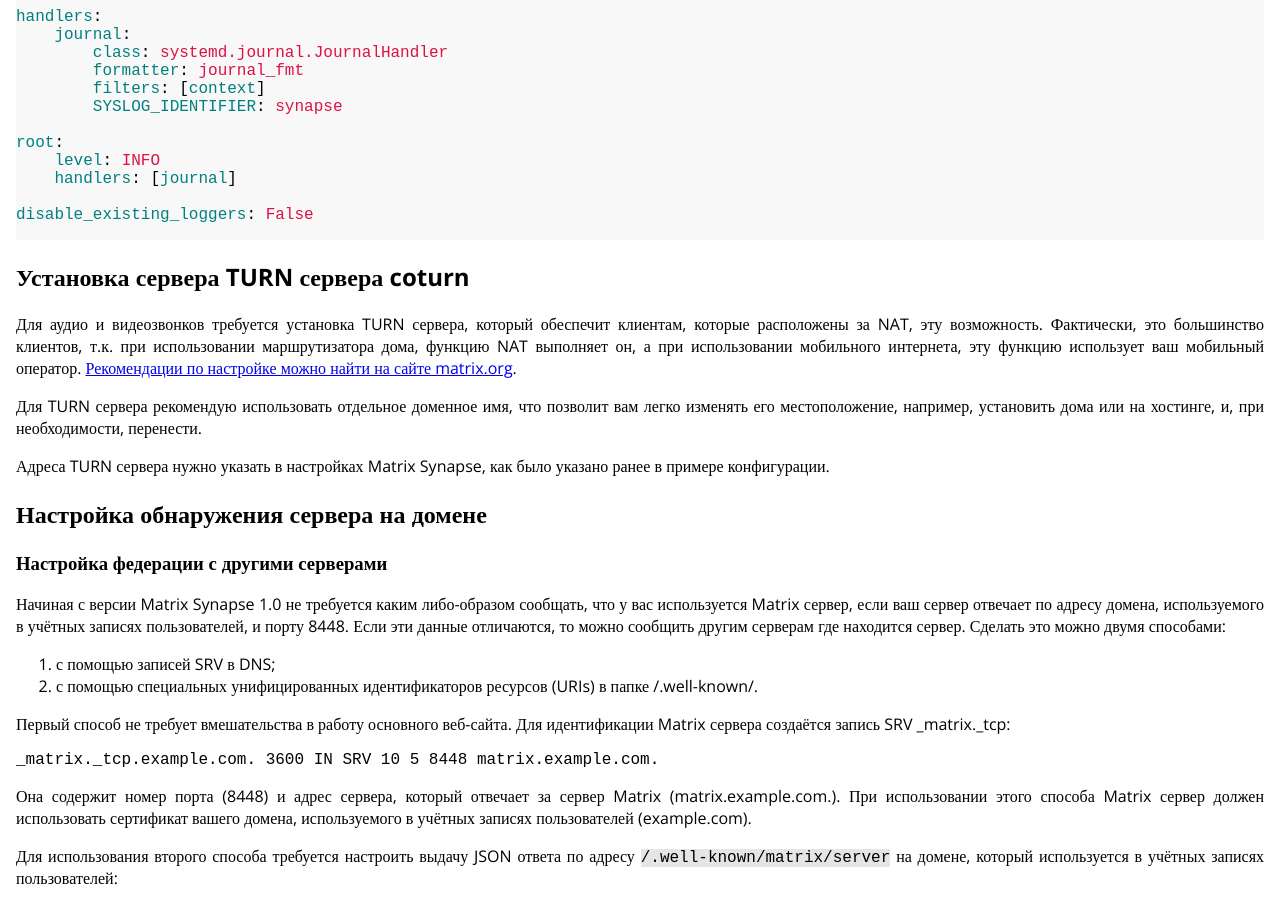
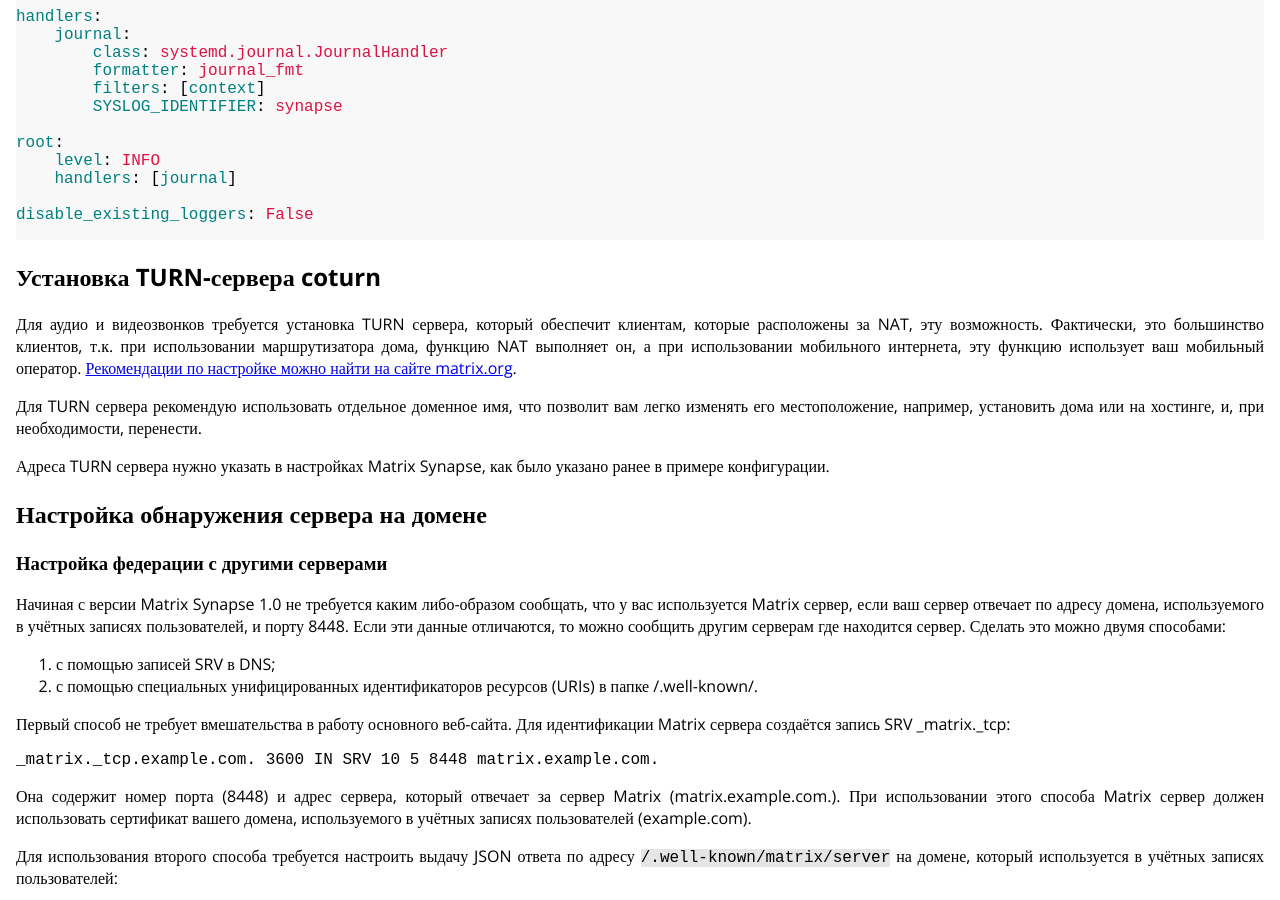
Before and after one commit to fsa/site, a Jekyll site: the page built from _posts/2020-03-31-matrix.md, in a window 1280 px wide and 900 px high, scrolled down 4530 px. Built offline with Jekyll 4.4.1, drawn with Linux system fonts in a browser that asks for light colours.

Commit message:
Исправлен заголовок для coturn.

````diff
--- a/_posts/2020-03-31-matrix.md
+++ b/_posts/2020-03-31-matrix.md
@@ -215,7 +215,7 @@
 disable_existing_loggers: False
 ```
 
-## Установка сервера TURN сервера coturn
+## Установка TURN-сервера coturn
 
 Для аудио и видеозвонков требуется установка TURN сервера, который обеспечит клиентам, которые расположены за NAT, эту возможность. Фактически, это большинство клиентов, т.к. при использовании маршрутизатора дома, функцию NAT выполняет он, а при использовании мобильного интернета, эту функцию использует ваш мобильный оператор. [Рекомендации по настройке можно найти на сайте matrix.org][coturn-setup-doc].
 
````
